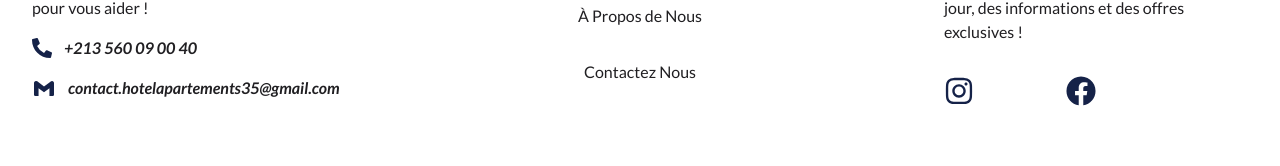
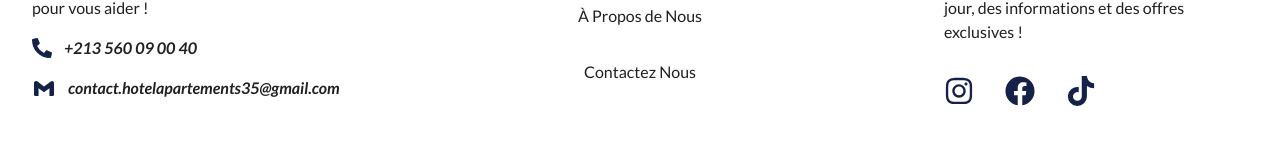
Before and after one commit to KamelMesbahi13/hotel, a React (Vite) app: page / in a window 1280 px wide. Shown: the part 6016-6182 px from the top of the page. Built offline with nearby package versions, Linux system fonts and the light colour scheme.

Commit message:
Adding The Images

```diff
--- a/src/Ui/Footer/Footer.jsx
+++ b/src/Ui/Footer/Footer.jsx
@@ -3,7 +3,7 @@ import { Link as RouterLink } from "react-router-dom";
 import Data from "../../Data/Data.json";
 import Logo from "../../assets/Logo.png";
 import { BiLogoGmail } from "react-icons/bi";
-import { FaInstagram, FaFacebook, FaPhoneAlt } from "react-icons/fa";
+import { FaInstagram, FaFacebook, FaPhoneAlt, FaTiktok } from "react-icons/fa";
 import { useNavigate } from "react-router-dom";
 
 const Footer = () => {
@@ -108,6 +108,17 @@ const Footer = () => {
                     </i>
                   </a>
                 </div>
+                <div>
+                  <a
+                    href="https://www.tiktok.com/@hotel.appartement?fbclid=IwY2xjawFNolJleHRuA2FlbQIxMAABHdn1SQ80ju-jQ3hqgBW5M9EjqbjL0nPYSLmgFT42lnVztyaBqhbZWjzlrA_aem_NgqoLYoJhiSUdc46Lgmnpw"
+                    target="_blank"
+                    className="cursor-pointer"
+                  >
+                    <i className="text-2xl md:text-3xl text-mainColor">
+                      <FaTiktok />
+                    </i>
+                  </a>
+                </div>
               </div>
             </div>
           </div>
```
